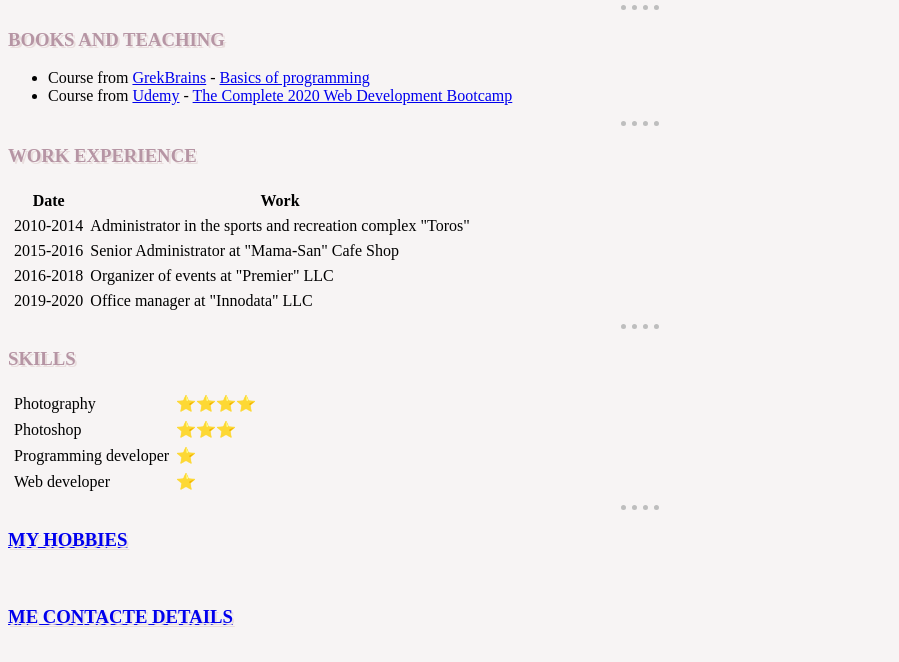
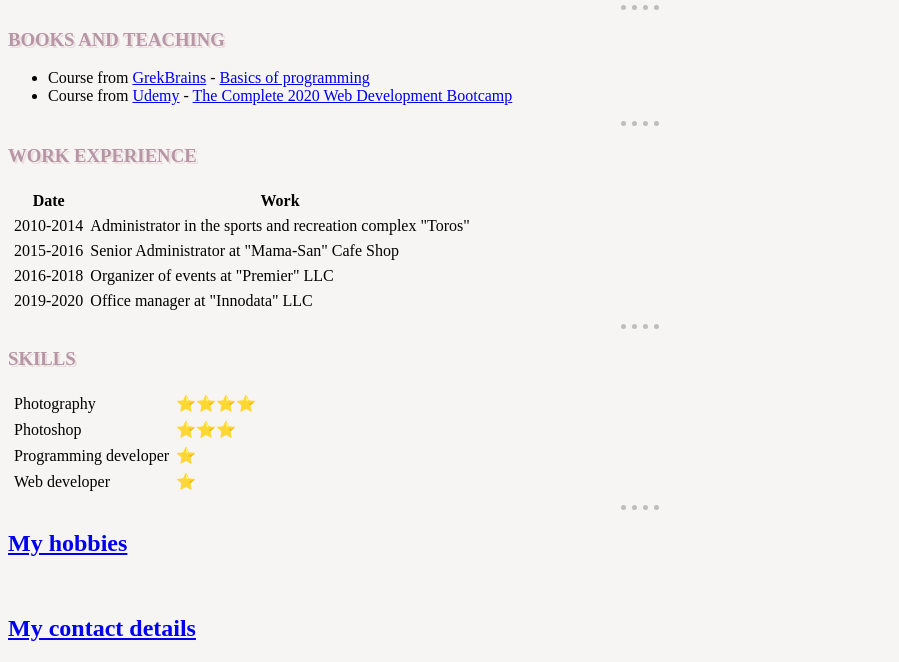
Before and after one commit to YanikaDrago/cv, a plain HTML site: page index.html in a window 1280 px wide. Shown: the part 177-839 px from the top of the page, without its empty margins (0-899 px from the left). Drawn offline with Linux system fonts and the light colour scheme.

Commit message:
Update index.html

```diff
--- a/index.html
+++ b/index.html
@@ -70,7 +70,7 @@
         </tr>
     </table>
     <hr>
-    <h3><a href="hobbies.html">My hobbies</a></h3><br>
-    <h3><a href="contact-me.html">Me Contacte Details</a></h3>
+    <h2><a href="hobbies.html">My hobbies</a></h2><br>
+    <h2><a href="contact-me.html">My contact details</a></h2>
 </body>
 </html>
```
